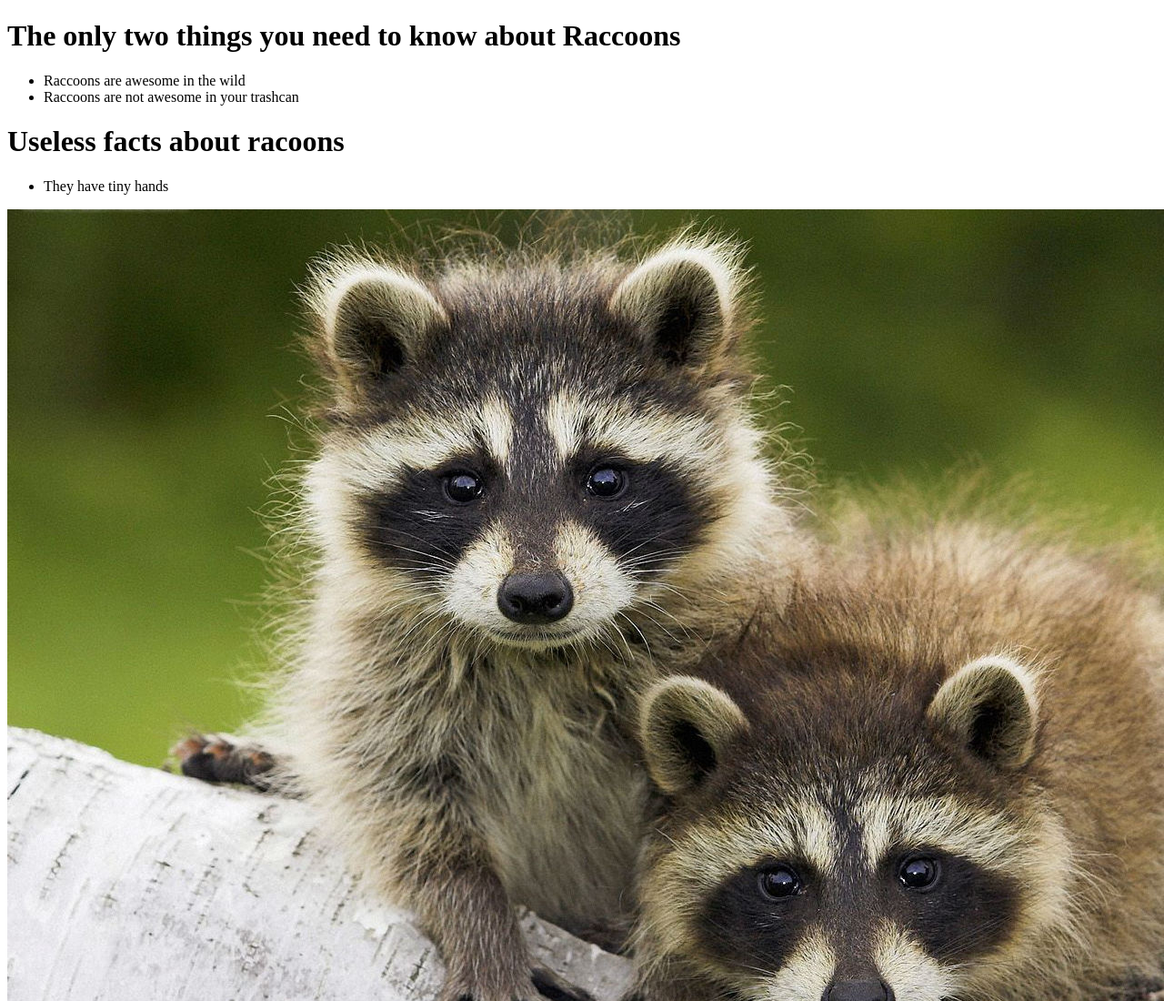
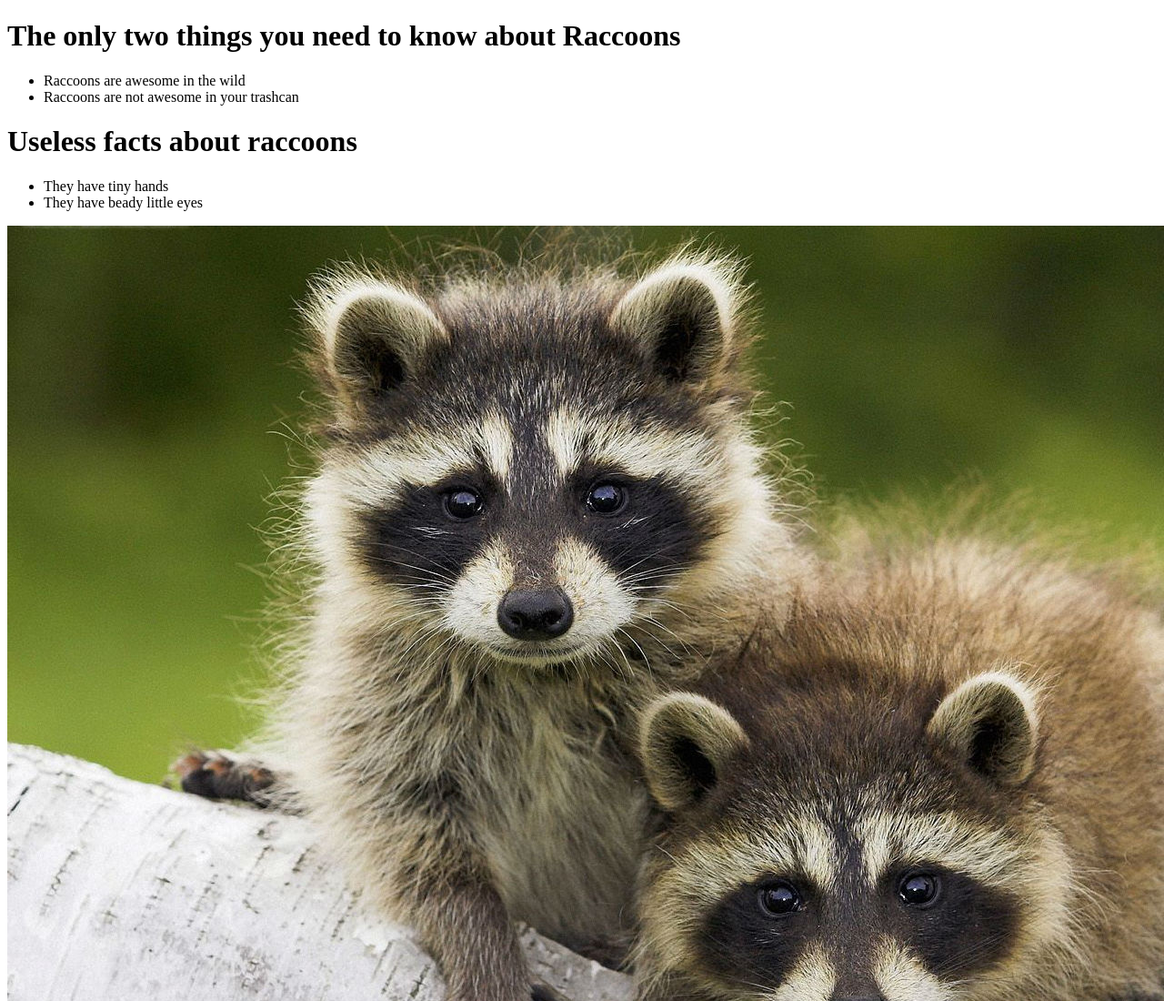
Before and after one commit to matthaxby/Raccoons, a plain HTML site: page index.html in a window 1280 px wide. Shown: the top 1100 px of the page at 91% size. Drawn offline with Linux system fonts and the light colour scheme.

Commit message:
They also have beady eyes. Corrected a typo

```diff
--- a/index.html
+++ b/index.html
@@ -10,9 +10,10 @@
   <li>Raccoons are awesome in the wild</li>
   <li>Raccoons are not awesome in your trashcan</li>
 </ul>
-<h1>Useless facts about racoons</h1>
+<h1>Useless facts about raccoons</h1>
 <ul>
   <li>They have tiny hands</li>
+  <li>They have beady little eyes</li>
 </ul>
 <img src="images/raccoon-facts-1.jpg" alt="Raccoon pic">
 <img src="images/url.jpg" alt="Bad Raccoon pic">
```
